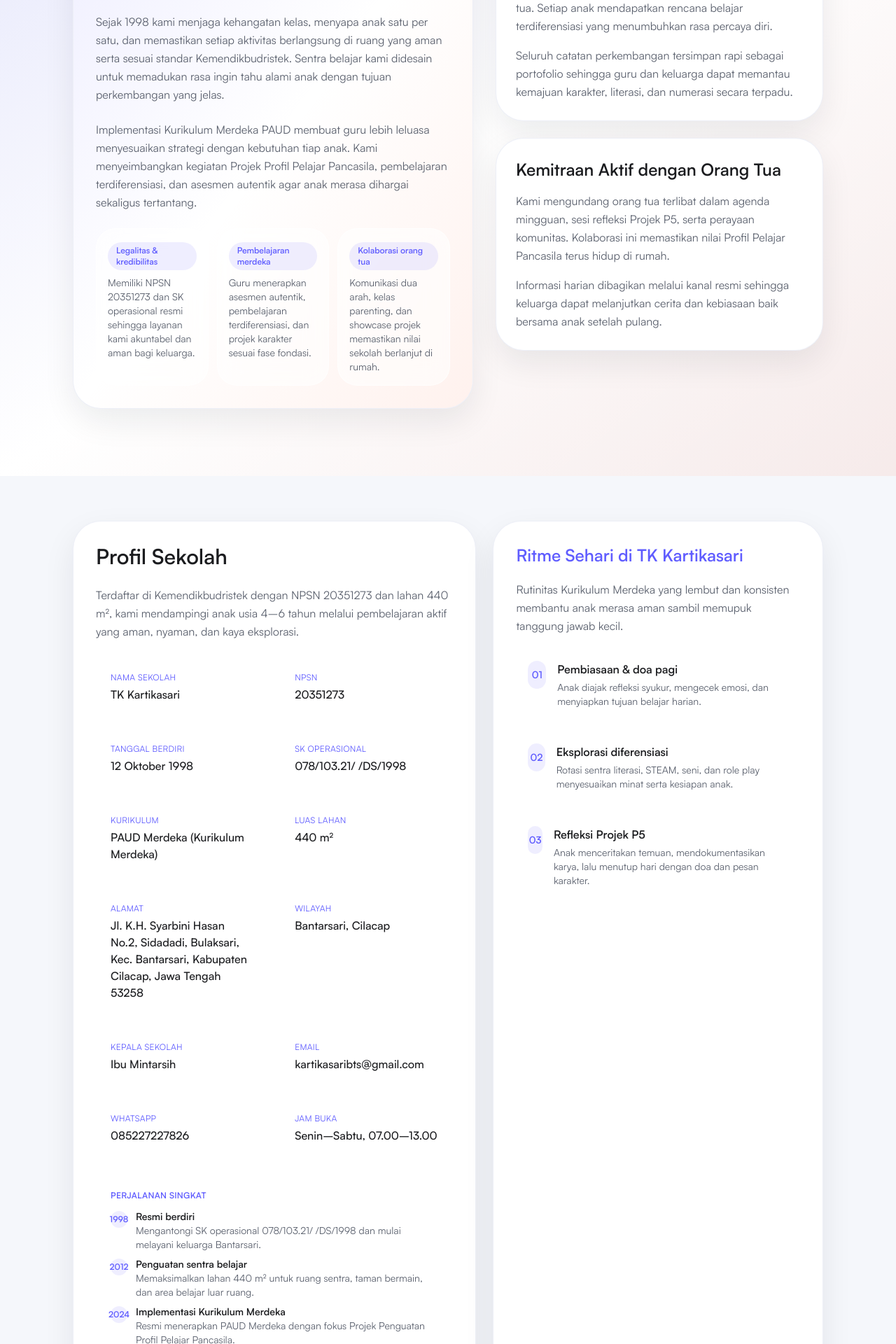
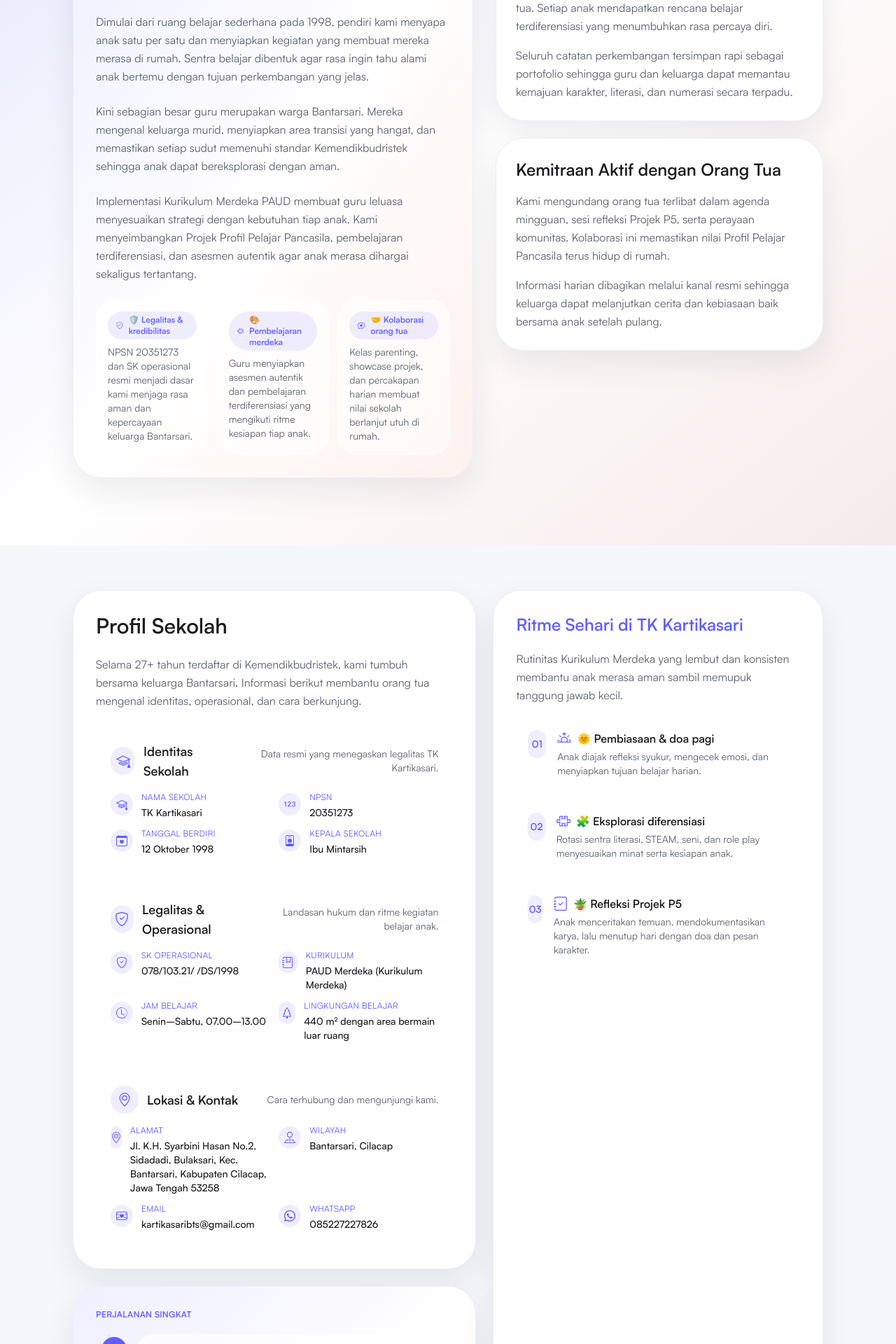
Before and after one commit to jwrfree/tk-kartikasari, a Next.js app in the folder tk-kartikasari/: page /tentang in a window 1280 px wide. Shown: the part 880-2800 px from the top of the page at 70% size. Built offline with nearby package versions, Linux system fonts and the light colour scheme.

Commit message:
Add icons and emoji to enrich About page

```diff
--- a/tk-kartikasari/app/tentang/page.tsx
+++ b/tk-kartikasari/app/tentang/page.tsx
@@ -13,21 +13,115 @@ import {
 import { officialMilestones, officialProfile } from "@/data/official";
 import site from "@/data/site.json";
 import { createPageMetadata } from "@/lib/metadata";
+import type { Icon as BootstrapIcon } from "react-bootstrap-icons";
+import {
+  Award,
+  CalendarHeart,
+  ChatHeart,
+  ClockHistory,
+  EnvelopeHeart,
+  GeoAlt,
+  HeartPulse,
+  HouseHeart,
+  Icon123,
+  JournalBookmark,
+  JournalCheck,
+  Mortarboard,
+  Palette,
+  PersonBadge,
+  PinMap,
+  Puzzle,
+  RocketTakeoff,
+  ShieldCheck,
+  Sunrise,
+  Tree,
+  Whatsapp,
+  Flag,
+  People,
+} from "react-bootstrap-icons";
 
-const profileItems = [
-  { label: "Nama Sekolah", value: site.schoolName },
-  { label: "NPSN", value: officialProfile.npsn },
-  { label: "Tanggal Berdiri", value: officialProfile.establishmentDate },
-  { label: "SK Operasional", value: officialProfile.operationalLicense },
-  { label: "Kurikulum", value: officialProfile.curriculum },
-  { label: "Luas Lahan", value: officialProfile.landArea },
-  { label: "Alamat", value: site.address },
-  { label: "Wilayah", value: officialProfile.locationArea },
-  { label: "Kepala Sekolah", value: site.headmaster },
-  { label: "Email", value: officialProfile.email },
-  { label: "WhatsApp", value: site.whatsapp },
-  { label: "Jam Buka", value: site.openingHours },
+type ProfileItem = {
+  label: string;
+  value: string;
+  icon: BootstrapIcon;
+};
+
+type ProfileGroup = {
+  title: string;
+  description: string;
+  icon: BootstrapIcon;
+  items: ProfileItem[];
+};
+
+const profileGroups: ProfileGroup[] = [
+  {
+    title: "Identitas Sekolah",
+    description: "Data resmi yang menegaskan legalitas TK Kartikasari.",
+    icon: Mortarboard,
+    items: [
+      { label: "Nama Sekolah", value: site.schoolName, icon: Mortarboard },
+      { label: "NPSN", value: officialProfile.npsn, icon: Icon123 },
+      { label: "Tanggal Berdiri", value: officialProfile.establishmentDate, icon: CalendarHeart },
+      { label: "Kepala Sekolah", value: site.headmaster, icon: PersonBadge },
+    ],
+  },
+  {
+    title: "Legalitas & Operasional",
+    description: "Landasan hukum dan ritme kegiatan belajar anak.",
+    icon: ShieldCheck,
+    items: [
+      { label: "SK Operasional", value: officialProfile.operationalLicense, icon: ShieldCheck },
+      { label: "Kurikulum", value: officialProfile.curriculum, icon: JournalBookmark },
+      { label: "Jam Belajar", value: site.openingHours, icon: ClockHistory },
+      {
+        label: "Lingkungan Belajar",
+        value: `${officialProfile.landArea} dengan area bermain luar ruang`,
+        icon: Tree,
+      },
+    ],
+  },
+  {
+    title: "Lokasi & Kontak",
+    description: "Cara terhubung dan mengunjungi kami.",
+    icon: GeoAlt,
+    items: [
+      { label: "Alamat", value: site.address, icon: GeoAlt },
+      { label: "Wilayah", value: officialProfile.locationArea, icon: PinMap },
+      { label: "Email", value: officialProfile.email, icon: EnvelopeHeart },
+      { label: "WhatsApp", value: site.whatsapp, icon: Whatsapp },
+    ],
+  },
 ];
+
+const highlightIcons: BootstrapIcon[] = [HeartPulse, Award, HouseHeart];
+const headerHighlightItems = aboutHeaderHighlights.map((text, index) => ({
+  text,
+  Icon: highlightIcons[index] ?? HeartPulse,
+}));
+
+const experienceIcons: BootstrapIcon[] = [ShieldCheck, Puzzle, ChatHeart];
+const experiencePillarsWithIcons = aboutExperiencePillars.map((pillar, index) => ({
+  ...pillar,
+  Icon: experienceIcons[index] ?? ShieldCheck,
+}));
+
+const dailyRhythmIcons: BootstrapIcon[] = [Sunrise, Puzzle, JournalCheck];
+const dailyRhythmWithIcons = aboutDailyRhythm.map((item, index) => ({
+  ...item,
+  Icon: dailyRhythmIcons[index] ?? Sunrise,
+}));
+
+const strengthsIcons: BootstrapIcon[] = [HeartPulse, Palette, People];
+const strengthsWithIcons = aboutStrengths.map((item, index) => ({
+  ...item,
+  Icon: strengthsIcons[index] ?? HeartPulse,
+}));
+
+const milestoneIcons: BootstrapIcon[] = [Flag, Tree, RocketTakeoff];
+const milestoneItems = officialMilestones.map((milestone, index) => ({
+  ...milestone,
+  Icon: milestoneIcons[index] ?? Flag,
+}));
 
 export const metadata = createPageMetadata({
   title: "Tentang",
@@ -43,23 +137,26 @@ export default function Page() {
         title={`${officialProfile.yearsOperating}+ Tahun Menguatkan Profil Pelajar Pancasila di Bantarsari`}
         description={
           <>
-            TK Kartikasari berdiri pada {officialProfile.establishmentDate} dengan NPSN {officialProfile.npsn} dan SK
-            operasional {officialProfile.operationalLicense}. Kami menjaga akuntabilitas layanan pendidikan anak usia
-            dini melalui tata kelola yang transparan dan lingkungan yang aman.
+            Berawal dari mimpi sederhana pendidik Bantarsari, TK Kartikasari membuka pintu pada
             {" "}
-            Saat ini kami menerapkan Kurikulum Merdeka PAUD secara menyeluruh untuk menumbuhkan Profil Pelajar
-            Pancasila melalui projek kolaboratif, pembelajaran terdiferensiasi, dan dukungan erat keluarga.
+            {officialProfile.establishmentDate}. Kami tumbuh bersama keluarga dengan dukungan NPSN
+            {" "}
+            {officialProfile.npsn} serta SK operasional {officialProfile.operationalLicense} yang menjaga transparansi
+            layanan.
+            {" "}
+            Setiap hari kami merawat lingkungan belajar seluas {officialProfile.landArea} agar tetap hangat dan aman
+            sambil menerapkan Kurikulum Merdeka PAUD melalui projek bermakna bersama keluarga.
           </>
         }
       >
         <div className="flex flex-wrap gap-3 pt-4">
-          {aboutHeaderHighlights.map((item) => (
+          {headerHighlightItems.map(({ text, Icon: IconComponent }) => (
             <span
-              key={item}
+              key={text}
               className="inline-flex items-center gap-2 rounded-full border border-secondary/50 bg-white/60 px-4 py-2 text-sm font-medium text-secondary backdrop-blur-sm backdrop-saturate-150 transition-all duration-300 hover:-translate-y-0.5 hover:border-secondary hover:bg-secondary/10"
             >
-              <span className="h-2 w-2 rounded-full bg-secondary" aria-hidden="true" />
-              {item}
+              <IconComponent className="h-4 w-4 text-secondary" aria-hidden="true" />
+              <span>{text}</span>
             </span>
           ))}
         </div>
@@ -79,25 +176,31 @@ export default function Page() {
               <h2 className="text-3xl font-semibold text-text">26 Tahun Bertumbuh Bersama Keluarga Bantarsari</h2>
             </div>
             <p className="text-base leading-relaxed text-text-muted">
-              Sejak 1998 kami menjaga kehangatan kelas, menyapa anak satu per satu, dan memastikan setiap aktivitas
-              berlangsung di ruang yang aman serta sesuai standar Kemendikbudristek. Sentra belajar kami didesain untuk
-              memadukan rasa ingin tahu alami anak dengan tujuan perkembangan yang jelas.
+              Dimulai dari ruang belajar sederhana pada 1998, pendiri kami menyapa anak satu per satu dan menyiapkan
+              kegiatan yang membuat mereka merasa di rumah. Sentra belajar dibentuk agar rasa ingin tahu alami anak
+              bertemu dengan tujuan perkembangan yang jelas.
             </p>
             <p className="text-base leading-relaxed text-text-muted">
-              Implementasi Kurikulum Merdeka PAUD membuat guru lebih leluasa menyesuaikan strategi dengan kebutuhan
-              tiap anak. Kami menyeimbangkan kegiatan Projek Profil Pelajar Pancasila, pembelajaran terdiferensiasi, dan
-              asesmen autentik agar anak merasa dihargai sekaligus tertantang.
+              Kini sebagian besar guru merupakan warga Bantarsari. Mereka mengenal keluarga murid, menyiapkan area
+              transisi yang hangat, dan memastikan setiap sudut memenuhi standar Kemendikbudristek sehingga anak dapat
+              bereksplorasi dengan aman.
+            </p>
+            <p className="text-base leading-relaxed text-text-muted">
+              Implementasi Kurikulum Merdeka PAUD membuat guru leluasa menyesuaikan strategi dengan kebutuhan tiap anak.
+              Kami menyeimbangkan Projek Profil Pelajar Pancasila, pembelajaran terdiferensiasi, dan asesmen autentik
+              agar anak merasa dihargai sekaligus tertantang.
             </p>
             <ul className="grid gap-3 sm:grid-cols-3">
-              {aboutExperiencePillars.map((pillar) => (
+              {experiencePillarsWithIcons.map(({ title, description, Icon: IconComponent }) => (
                 <li
-                  key={pillar.title}
+                  key={title}
                   className="group relative overflow-hidden rounded-2xl border border-white/60 bg-white/60 p-4 transition-all duration-300 backdrop-blur-lg backdrop-saturate-150 hover:-translate-y-1 hover:border-secondary/60 hover:shadow-lg"
                 >
-                  <span className="mb-2 inline-flex rounded-full bg-secondary/10 px-3 py-1 text-xs font-semibold text-secondary transition-colors duration-300 group-hover:bg-secondary group-hover:text-white">
-                    {pillar.title}
+                  <span className="mb-2 inline-flex items-center gap-2 rounded-full bg-secondary/10 px-3 py-1 text-xs font-semibold text-secondary transition-colors duration-300 group-hover:bg-secondary group-hover:text-white">
+                    <IconComponent className="h-4 w-4" aria-hidden="true" />
+                    <span>{title}</span>
                   </span>
-                  <p className="text-sm text-text-muted">{pillar.description}</p>
+                  <p className="text-sm text-text-muted">{description}</p>
                 </li>
               ))}
             </ul>
@@ -134,38 +237,72 @@ export default function Page() {
         padding="tight"
         containerClassName="grid gap-6 lg:grid-cols-[1.1fr,0.9fr]"
       >
+        <div className="space-y-6">
           <div className="card space-y-6 p-8 transition-all duration-500 hover:-translate-y-1 hover:shadow-xl">
             <h2 className="text-3xl font-semibold">Profil Sekolah</h2>
             <p className="text-base leading-relaxed text-text-muted">
-            Terdaftar di Kemendikbudristek dengan NPSN {officialProfile.npsn} dan lahan {officialProfile.landArea}, kami
-            mendampingi anak usia 4–6 tahun melalui pembelajaran aktif yang aman, nyaman, dan kaya eksplorasi.
+              Selama {officialProfile.yearsOperating}+ tahun terdaftar di Kemendikbudristek, kami tumbuh bersama keluarga
+              Bantarsari. Informasi berikut membantu orang tua mengenal identitas, operasional, dan cara berkunjung.
             </p>
-          <ul className="grid gap-4 sm:grid-cols-2">
-            {profileItems.map((item) => (
-              <li
-                key={item.label}
-                className="rounded-2xl border border-white/60 bg-white/60 p-5 transition-all duration-300 backdrop-blur-lg backdrop-saturate-150 hover:-translate-y-1 hover:border-secondary hover:shadow-lg"
+            <div className="space-y-5">
+              {profileGroups.map(({ title, description, icon: GroupIcon, items }) => (
+                <section
+                  key={title}
+                  className="rounded-2xl border border-white/60 bg-white/60 p-5 transition-all duration-300 backdrop-blur-lg backdrop-saturate-150 hover:-translate-y-1 hover:border-secondary/60 hover:shadow-lg"
                 >
-                <p className="text-xs uppercase tracking-wide text-secondary">{item.label}</p>
-                <p className="mt-1 text-base font-medium text-text">{item.value}</p>
-              </li>
-            ))}
-          </ul>
-          <div className="rounded-2xl border border-white/60 bg-white/60 p-5 transition-all duration-300 backdrop-blur-lg backdrop-saturate-150 hover:-translate-y-1 hover:border-secondary/60 hover:shadow-lg">
-            <p className="text-xs font-semibold uppercase tracking-wide text-secondary">Perjalanan Singkat</p>
-            <ul className="mt-3 space-y-2 text-sm text-text-muted">
-              {officialMilestones.map((milestone) => (
-                <li key={milestone.year} className="flex items-start gap-3">
-                  <span className="mt-0.5 inline-flex h-6 w-6 items-center justify-center rounded-full bg-secondary/10 text-xs font-semibold text-secondary">
-                    {milestone.year}
+                  <div className="flex flex-col gap-3 sm:flex-row sm:items-center sm:justify-between">
+                    <div className="flex items-center gap-3">
+                      <span className="flex h-10 w-10 items-center justify-center rounded-full bg-secondary/10 text-secondary">
+                        <GroupIcon className="h-5 w-5" aria-hidden="true" />
+                      </span>
+                      <h3 className="text-lg font-semibold text-text">{title}</h3>
+                    </div>
+                    <p className="text-sm text-text-muted sm:text-right">{description}</p>
+                  </div>
+                  <ul className="mt-4 grid gap-3 sm:grid-cols-2">
+                    {items.map(({ label, value, icon: ItemIcon }) => (
+                      <li key={label} className="flex gap-3">
+                        <span className="mt-0.5 flex h-8 w-8 items-center justify-center rounded-full bg-secondary/10 text-secondary">
+                          <ItemIcon className="h-4 w-4" aria-hidden="true" />
                         </span>
                         <div>
-                    <p className="text-sm font-semibold text-text">{milestone.title}</p>
-                    <p>{milestone.description}</p>
+                          <p className="text-xs uppercase tracking-wide text-secondary">{label}</p>
+                          <p className="mt-1 text-sm font-medium text-text">{value}</p>
                         </div>
                       </li>
                     ))}
                   </ul>
+                </section>
+              ))}
+            </div>
+          </div>
+          <div className="card relative overflow-hidden p-8 transition-all duration-500 hover:-translate-y-1 hover:shadow-xl">
+            <div
+              className="absolute inset-0 bg-gradient-to-br from-secondary/10 via-white/50 to-primary/10"
+              aria-hidden="true"
+            />
+            <div className="relative">
+              <p className="text-xs font-semibold uppercase tracking-wide text-secondary">Perjalanan Singkat</p>
+              <div className="relative mt-5 pl-2">
+                <span className="pointer-events-none absolute left-[18px] top-0 bottom-0 w-px bg-secondary/20" aria-hidden="true" />
+                <ul className="space-y-6">
+                  {milestoneItems.map(({ year, title, description, Icon: IconComponent }) => (
+                    <li key={year} className="relative pl-12">
+                      <span className="absolute left-0 top-1 flex h-9 w-9 items-center justify-center rounded-full bg-secondary text-xs font-semibold uppercase tracking-wide text-white shadow-lg">
+                        {year}
+                      </span>
+                      <div className="rounded-2xl border border-white/60 bg-white/70 p-4 backdrop-blur-lg backdrop-saturate-150">
+                        <div className="flex items-center gap-2 text-secondary">
+                          <IconComponent className="h-5 w-5" aria-hidden="true" />
+                          <span className="text-sm font-semibold">{title}</span>
+                        </div>
+                        <p className="mt-2 text-sm text-text-muted">{description}</p>
+                      </div>
+                    </li>
+                  ))}
+                </ul>
+              </div>
+            </div>
           </div>
         </div>
         <div className="card space-y-5 bg-secondary/5 p-8 transition-all duration-500 hover:-translate-y-1 hover:shadow-xl">
@@ -174,17 +311,20 @@ export default function Page() {
             Rutinitas Kurikulum Merdeka yang lembut dan konsisten membantu anak merasa aman sambil memupuk tanggung jawab kecil.
           </p>
           <ul className="space-y-4">
-            {aboutDailyRhythm.map((item, index) => (
+            {dailyRhythmWithIcons.map(({ title, description, Icon: IconComponent }, index) => (
               <li
-                key={item.title}
+                key={title}
                 className="group flex gap-4 rounded-2xl border border-white/60 bg-white/60 p-4 transition-all duration-300 backdrop-blur-lg backdrop-saturate-150 hover:-translate-y-1 hover:border-secondary/60 hover:shadow-lg"
               >
                 <span className="flex h-10 w-10 items-center justify-center rounded-full bg-secondary/10 text-sm font-semibold text-secondary transition-colors duration-300 group-hover:bg-secondary group-hover:text-white">
                   {String(index + 1).padStart(2, "0")}
                 </span>
-                <div>
-                  <h4 className="text-base font-semibold text-text">{item.title}</h4>
-                  <p className="mt-1 text-sm text-text-muted">{item.description}</p>
+                <div className="space-y-1">
+                  <div className="flex items-center gap-2">
+                    <IconComponent className="h-5 w-5 text-secondary" aria-hidden="true" />
+                    <h4 className="text-base font-semibold text-text">{title}</h4>
+                  </div>
+                  <p className="text-sm text-text-muted">{description}</p>
                 </div>
               </li>
             ))}
@@ -202,13 +342,18 @@ export default function Page() {
             </p>
           </div>
           <div className="grid gap-6 md:grid-cols-3">
-            {aboutStrengths.map((item) => (
+            {strengthsWithIcons.map(({ title, description, Icon: IconComponent }) => (
               <article
-                key={item.title}
+                key={title}
                 className="card h-full space-y-3 p-7 transition-all duration-500 hover:-translate-y-1 hover:shadow-xl"
               >
-                <h3 className="text-xl font-semibold text-text">{item.title}</h3>
-                <p className="text-base leading-relaxed text-text-muted">{item.description}</p>
+                <div className="flex items-center gap-3">
+                  <span className="flex h-10 w-10 items-center justify-center rounded-full bg-secondary/10 text-secondary">
+                    <IconComponent className="h-5 w-5" aria-hidden="true" />
+                  </span>
+                  <h3 className="text-left text-xl font-semibold text-text">{title}</h3>
+                </div>
+                <p className="text-base leading-relaxed text-text-muted">{description}</p>
               </article>
             ))}
           </div>
--- a/tk-kartikasari/content/about.ts
+++ b/tk-kartikasari/content/about.ts
@@ -16,45 +16,45 @@ export type StrengthItem = {
 };
 
 export const aboutMetaDescription =
-  "Selama lebih dari dua dekade TK Kartikasari mendampingi anak Bantarsari dengan Kurikulum Merdeka PAUD, projek Profil Pelajar Pancasila, dan kemitraan erat bersama orang tua.";
+  "Selama lebih dari dua dekade TK Kartikasari mendampingi anak Bantarsari dengan Kurikulum Merdeka PAUD yang hangat, projek Profil Pelajar Pancasila, dan kemitraan erat bersama orang tua.";
 
 export const aboutHeaderHighlights: AboutHighlight[] = [
-  "26 tahun terdaftar di Kemendikbudristek",
-  "Pelaksana Kurikulum Merdeka PAUD",
-  "Fokus Projek Profil Pelajar Pancasila",
+  "🌱 Berawal dari mimpi pendidik lokal Bantarsari",
+  "🏆 26 tahun terdaftar di Kemendikbudristek",
+  "🏡 Lingkungan belajar 440 m² yang aman",
 ];
 
 export const aboutExperiencePillars: ExperiencePillar[] = [
   {
-    title: "Legalitas & kredibilitas",
+    title: "🛡️ Legalitas & kredibilitas",
     description:
-      "Memiliki NPSN 20351273 dan SK operasional resmi sehingga layanan kami akuntabel dan aman bagi keluarga.",
+      "NPSN 20351273 dan SK operasional resmi menjadi dasar kami menjaga rasa aman dan kepercayaan keluarga Bantarsari.",
   },
   {
-    title: "Pembelajaran merdeka",
+    title: "🎨 Pembelajaran merdeka",
     description:
-      "Guru menerapkan asesmen autentik, pembelajaran terdiferensiasi, dan projek karakter sesuai fase fondasi.",
+      "Guru menyiapkan asesmen autentik dan pembelajaran terdiferensiasi yang mengikuti ritme kesiapan tiap anak.",
   },
   {
-    title: "Kolaborasi orang tua",
+    title: "🤝 Kolaborasi orang tua",
     description:
-      "Komunikasi dua arah, kelas parenting, dan showcase projek memastikan nilai sekolah berlanjut di rumah.",
+      "Kelas parenting, showcase projek, dan percakapan harian membuat nilai sekolah berlanjut utuh di rumah.",
   },
 ];
 
 export const aboutDailyRhythm: DailyRhythmItem[] = [
   {
-    title: "Pembiasaan & doa pagi",
+    title: "🌞 Pembiasaan & doa pagi",
     description:
       "Anak diajak refleksi syukur, mengecek emosi, dan menyiapkan tujuan belajar harian.",
   },
   {
-    title: "Eksplorasi diferensiasi",
+    title: "🧩 Eksplorasi diferensiasi",
     description:
       "Rotasi sentra literasi, STEAM, seni, dan role play menyesuaikan minat serta kesiapan anak.",
   },
   {
-    title: "Refleksi Projek P5",
+    title: "🪴 Refleksi Projek P5",
     description:
       "Anak menceritakan temuan, mendokumentasikan karya, lalu menutup hari dengan doa dan pesan karakter.",
   },
@@ -62,26 +62,26 @@ export const aboutDailyRhythm: DailyRhythmItem[] = [
 
 export const aboutStrengths: StrengthItem[] = [
   {
-    title: "Data resmi & transparansi",
+    title: "💛 Suasana kelas yang hangat",
     description:
-      "NPSN, SK operasional, dan dokumen Kurikulum Merdeka ditampilkan untuk membangun kepercayaan keluarga.",
+      "Sapaan personal, area transisi yang nyaman, dan rutinitas positif membuat anak percaya diri sejak pagi.",
   },
   {
-    title: "Sentra belajar kontekstual",
+    title: "🌈 Projek autentik yang bermakna",
     description:
-      "Ruang belajar indoor-outdoor di lahan 440 m² mengangkat budaya dan lingkungan Cilacap.",
+      "Sentra indoor-outdoor di lahan 440 m² menghadirkan pengalaman kontekstual yang relevan dengan kehidupan anak.",
   },
   {
-    title: "Pendampingan profesional",
+    title: "🤲 Kemitraan keluarga yang nyata",
     description:
-      "Guru berpengalaman melakukan coaching, asesmen autentik, dan refleksi rutin bersama orang tua.",
+      "Guru berpengalaman rutin berbagi portofolio, coaching singkat, dan refleksi sehingga orang tua merasa dilibatkan.",
   },
 ];
 
 export const aboutMission: string[] = [
-  "Menguatkan karakter religius, empati, dan kemandirian melalui pembiasaan harian yang positif.",
-  "Menghadirkan pengalaman Kurikulum Merdeka yang menyenangkan, terdiferensiasi, dan relevan dengan kehidupan anak.",
-  "Mendorong kolaborasi keluarga dalam Projek Profil Pelajar Pancasila dan asesmen autentik.",
-  "Menyediakan lingkungan aman, inklusif, dan kaya stimulasi pada lahan 440 m² yang terkelola baik.",
-  "Mengembangkan literasi, numerasi, STEAM, dan seni sebagai bekal transisi menuju sekolah dasar.",
+  "✨ Menguatkan karakter religius, empati, dan kemandirian melalui pembiasaan harian yang positif.",
+  "🎒 Menghadirkan pengalaman Kurikulum Merdeka yang menyenangkan, terdiferensiasi, dan relevan dengan kehidupan anak.",
+  "🤝 Mendorong kolaborasi keluarga dalam Projek Profil Pelajar Pancasila dan asesmen autentik.",
+  "🏡 Menyediakan lingkungan aman, inklusif, dan kaya stimulasi pada lahan 440 m² yang terkelola baik.",
+  "🚀 Mengembangkan literasi, numerasi, STEAM, dan seni sebagai bekal transisi menuju sekolah dasar.",
 ];
--- a/tk-kartikasari/data/official.ts
+++ b/tk-kartikasari/data/official.ts
@@ -25,20 +25,20 @@ export type OfficialTimelineMilestone = {
 export const officialMilestones: OfficialTimelineMilestone[] = [
   {
     year: "1998",
-    title: "Resmi berdiri",
+    title: "🎉 Langkah pertama",
     description:
-      "Mengantongi SK operasional 078/103.21/ /DS/1998 dan mulai melayani keluarga Bantarsari.",
+      "Dimulai dari tekad guru lokal menghadirkan pendidikan terbaik, kami mengantongi SK operasional 078/103.21/ /DS/1998 dan membuka kelas pertama untuk keluarga Bantarsari.",
   },
   {
     year: "2012",
-    title: "Penguatan sentra belajar",
+    title: "🌿 Penguatan sentra belajar",
     description:
-      "Memaksimalkan lahan 440 m² untuk ruang sentra, taman bermain, dan area belajar luar ruang.",
+      "Memaksimalkan lahan 440 m² menjadi sentra tematik, taman bermain hijau, dan area eksplorasi luar ruang agar anak bebas bereksperimen.",
   },
   {
     year: "2024",
-    title: "Implementasi Kurikulum Merdeka",
+    title: "🚀 Implementasi Kurikulum Merdeka",
     description:
-      "Resmi menerapkan PAUD Merdeka dengan fokus Projek Penguatan Profil Pelajar Pancasila.",
+      "Seluruh guru menuntaskan pelatihan PAUD Merdeka dan menjalankan Projek Profil Pelajar Pancasila yang relevan dengan kehidupan anak.",
   },
 ];
```
Also changed, not shown: tk-kartikasari/package.json (+6 -5 lines), 1 other file (tests, documents, lock files or other folders). Lines whose indentation alone changed are shown as unchanged.
